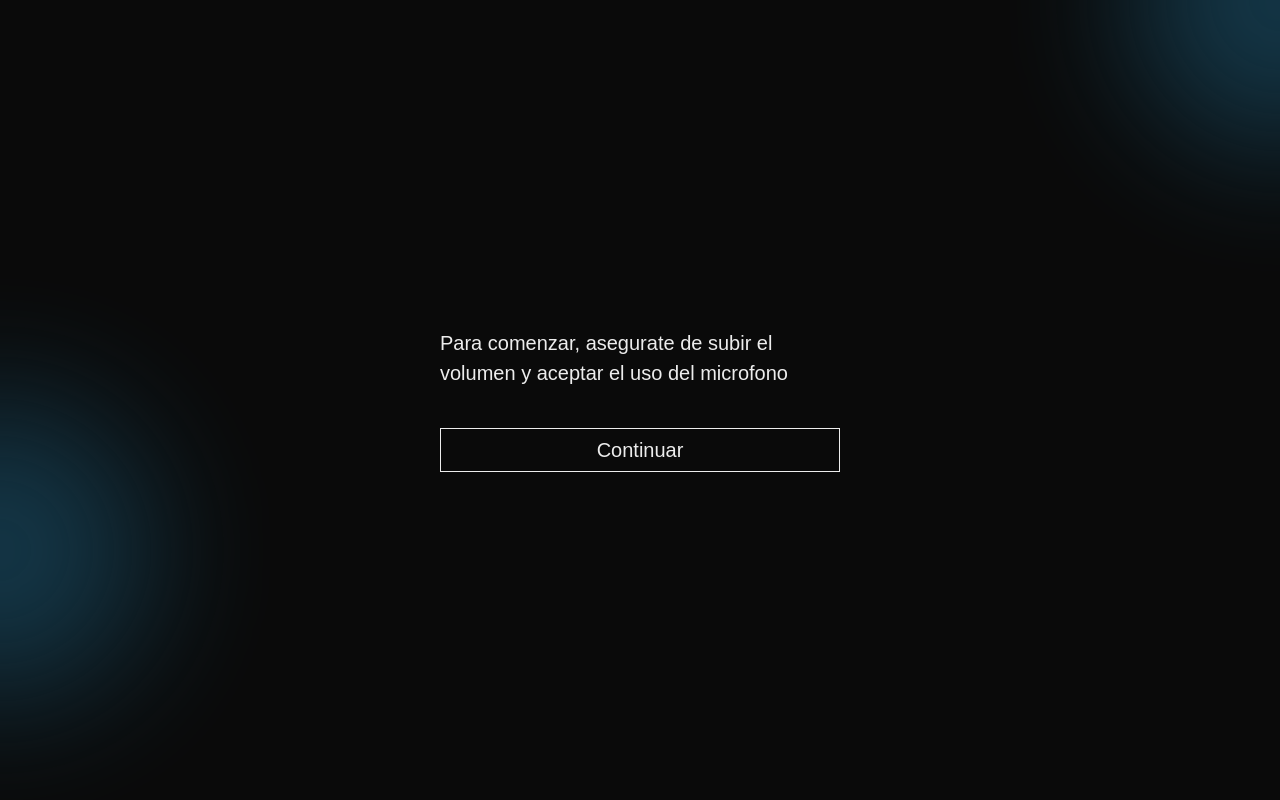
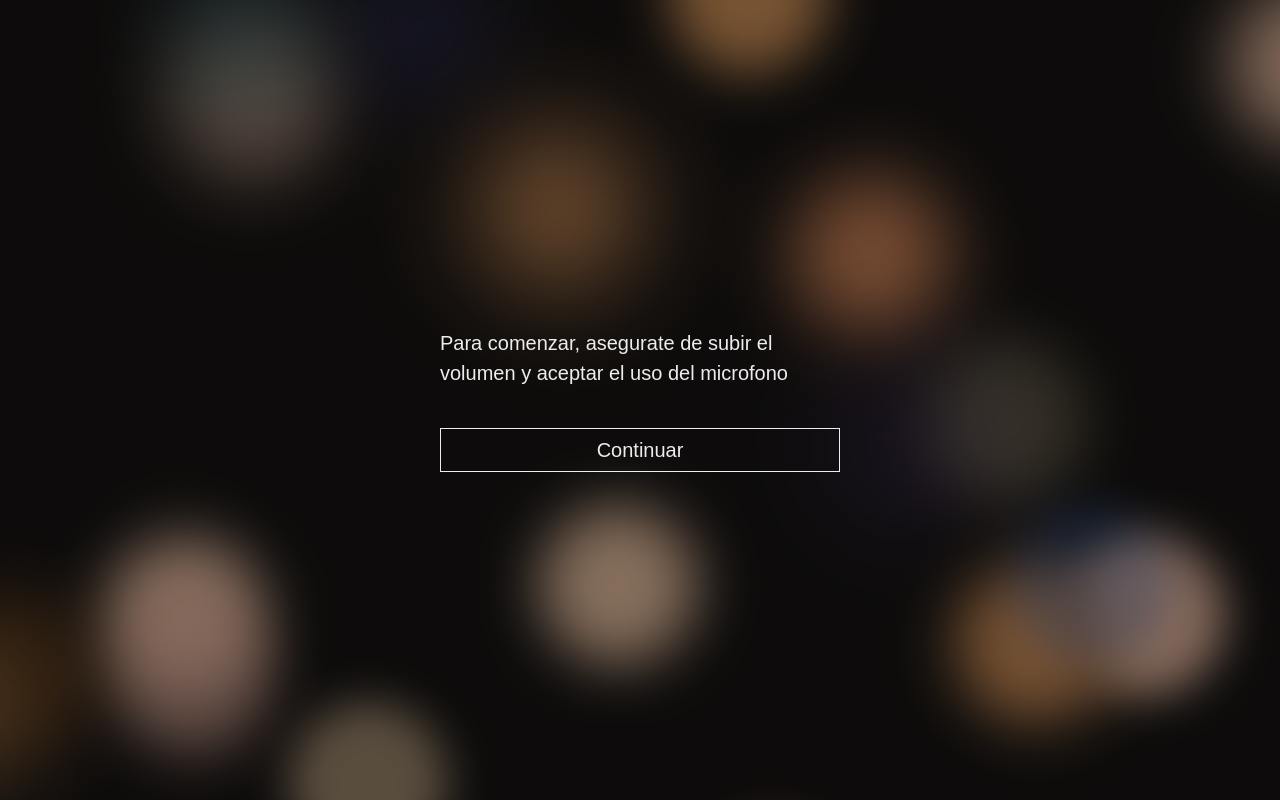
Before and after one commit to irvingexe/dania-birthday, a Next.js app: page / in a window 1280 px wide. Built offline with nearby package versions, Linux system fonts and the light colour scheme.

Commit message:
Bokeh background lights

```diff
--- /dev/null
+++ b/app/background.css
@@ -0,0 +1,204 @@
+.background {
+  width: 100vw;
+  height: 100vh;
+  background: #100d0c;
+  opacity: 0.5;
+}
+
+.background span {
+  width: 20vmin;
+  height: 20vmin;
+  border-radius: 20vmin;
+  backface-visibility: hidden;
+  position: absolute;
+  animation-name: move;
+  animation-duration: 6s;
+  animation-timing-function: linear;
+  animation-iteration-count: infinite;
+}
+.background span:nth-child(1) {
+  color: #ffc8ac;
+  top: 84%;
+  left: 98%;
+  animation-duration: 10.2s;
+  animation-delay: -0.9s;
+  transform-origin: 4vw 7vh;
+  box-shadow: -40vmin 0 13.1249320378vmin currentColor;
+}
+.background span:nth-child(2) {
+  color: #e48d5a;
+  top: 3%;
+  left: 81%;
+  animation-duration: 14.5s;
+  animation-delay: -8.2s;
+  transform-origin: 10vw -1vh;
+  box-shadow: -40vmin 0 9.4951267747vmin currentColor;
+}
+.background span:nth-child(3) {
+  color: #ffcbac;
+  top: 3%;
+  left: 79%;
+  animation-duration: 14.8s;
+  animation-delay: -7.9s;
+  transform-origin: 23vw 25vh;
+  box-shadow: 40vmin 0 8.6725346115vmin currentColor;
+}
+.background span:nth-child(4) {
+  color: #ffc8ac;
+  top: 14%;
+  left: 52%;
+  animation-duration: 15.2s;
+  animation-delay: -6s;
+  transform-origin: 25vw -6vh;
+  box-shadow: -40vmin 0 5.6865771889vmin currentColor;
+}
+.background span:nth-child(5) {
+  color: #ffd1ac;
+  top: 63%;
+  left: 67%;
+  animation-duration: 14.3s;
+  animation-delay: -9s;
+  transform-origin: -13vw 9vh;
+  box-shadow: -40vmin 0 7.2291203342vmin currentColor;
+}
+.background span:nth-child(6) {
+  color: #e49a5a;
+  top: 100%;
+  left: 67%;
+  animation-duration: 11.9s;
+  animation-delay: -1.7s;
+  transform-origin: 20vw -1vh;
+  box-shadow: 40vmin 0 7.5373874238vmin currentColor;
+}
+.background span:nth-child(7) {
+  color: #e4945a;
+  top: 72%;
+  left: 68%;
+  animation-duration: 11.5s;
+  animation-delay: -16s;
+  transform-origin: 6vw 8vh;
+  box-shadow: -40vmin 0 5.2065434971vmin currentColor;
+}
+.background span:nth-child(8) {
+  color: #ffeaac54;
+  top: 87%;
+  left: 72%;
+  animation-duration: 14.6s;
+  animation-delay: -2s;
+  transform-origin: -6vw -12vh;
+  box-shadow: -40vmin 0 7.6258139245vmin currentColor;
+}
+.background span:nth-child(9) {
+  color: #e49d5a;
+  top: 62%;
+  left: 65%;
+  animation-duration: 10.2s;
+  animation-delay: -2.5s;
+  transform-origin: -12vw 6vh;
+  box-shadow: 40vmin 0 6.6159056919vmin currentColor;
+}
+.background span:nth-child(10) {
+  color: #ffcdac;
+  top: 71%;
+  left: 29%;
+  animation-duration: 12s;
+  animation-delay: -13.8s;
+  transform-origin: -17vw 7vh;
+  box-shadow: -40vmin 0 7.377184314vmin currentColor;
+}
+.background span:nth-child(11) {
+  color: #2e70d24c;
+  top: 85%;
+  left: 21%;
+  animation-duration: 16s;
+  animation-delay: -2.5s;
+  transform-origin: 23vw 2vh;
+  box-shadow: -40vmin 0 5.2221148605vmin currentColor;
+}
+.background span:nth-child(12) {
+  color: #ffcbaca3;
+  top: 40%;
+  left: 15%;
+  animation-duration: 13.1s;
+  animation-delay: -10.9s;
+  transform-origin: 6vw 12vh;
+  box-shadow: -40vmin 0 9.6611968496vmin currentColor;
+}
+.background span:nth-child(13) {
+  color: #3c3e875f;
+  top: 41%;
+  left: 15%;
+  animation-duration: 10.7s;
+  animation-delay: -15.1s;
+  transform-origin: -23vw 21vh;
+  box-shadow: 40vmin 0 10.4696874453vmin currentColor;
+}
+.background span:nth-child(14) {
+  color: #ffc2ac9e;
+  top: 72%;
+  left: 94%;
+  animation-duration: 14.4s;
+  animation-delay: -1.2s;
+  transform-origin: -24vw -3vh;
+  box-shadow: 40vmin 0 6.9879476714vmin currentColor;
+}
+.background span:nth-child(15) {
+  color: #ffdbaca3;
+  top: 98%;
+  left: 83%;
+  animation-duration: 13.9s;
+  animation-delay: -2.4s;
+  transform-origin: -12vw 16vh;
+  box-shadow: 40vmin 0 5.487309549vmin currentColor;
+}
+.background span:nth-child(16) {
+  color: #e49f5a89;
+  top: 53%;
+  left: 54%;
+  animation-duration: 15.7s;
+  animation-delay: -0.4s;
+  transform-origin: -17vw -10vh;
+  box-shadow: 40vmin 0 12.3551962619vmin currentColor;
+}
+.background span:nth-child(17) {
+  color: #de7c2041;
+  top: 51%;
+  left: 59%;
+  animation-duration: 15.1s;
+  animation-delay: -14.9s;
+  transform-origin: -17vw -19vh;
+  box-shadow: 40vmin 0 8.118981392vmin currentColor;
+}
+.background span:nth-child(18) {
+  color: #573c875e;
+  top: 60%;
+  left: 93%;
+  animation-duration: 11.7s;
+  animation-delay: -8.7s;
+  transform-origin: -14vw -1vh;
+  box-shadow: -40vmin 0 13.5444040523vmin currentColor;
+}
+.background span:nth-child(19) {
+  color: #e49a5a;
+  top: 51%;
+  left: 22%;
+  animation-duration: 10.9s;
+  animation-delay: -3.7s;
+  transform-origin: 9vw 5vh;
+  box-shadow: 40vmin 0 13.3114647093vmin currentColor;
+}
+.background span:nth-child(20) {
+  color: #3c7a8766;
+  top: 44%;
+  left: 24%;
+  animation-duration: 15.6s;
+  animation-delay: -1.3s;
+  transform-origin: -8vw -12vh;
+  box-shadow: -40vmin 0 10.035154715vmin currentColor;
+}
+
+@keyframes move {
+  100% {
+    transform: translate3d(0, 0, 1px) rotate(360deg);
+  }
+}
--- /dev/null
+++ b/app/components/Background.js
@@ -0,0 +1,29 @@
+import React from 'react'
+import '@/app/background.css'
+
+export default function Background() {
+  return (
+    <div className="background">
+      <span></span>
+      <span></span>
+      <span></span>
+      <span></span>
+      <span></span>
+      <span></span>
+      <span></span>
+      <span></span>
+      <span></span>
+      <span></span>
+      <span></span>
+      <span></span>
+      <span></span>
+      <span></span>
+      <span></span>
+      <span></span>
+      <span></span>
+      <span></span>
+      <span></span>
+      <span></span>
+    </div>
+  )
+}
--- a/app/components/Cake.js
+++ b/app/components/Cake.js
@@ -11,6 +11,7 @@ import dania from "@/assets/dania.png";
 import bg from "@/assets/bg.jpg";
 import balloons from "@/assets/balloons2.webp"
 import Vara from "vara";
+import Background from "./Background.js";
 
 export default function Cake() {
   const [outAnimation, setOutAnimation] = useState(false);
@@ -231,12 +232,9 @@ export default function Cake() {
 
   return (
     <div className="w-full h-full overflow-hidden">
-      <div className="lights-container" />
+      <Background />
       <div id="fireworks" ref={fireworks} />
-      {/*<div className="candle-count-display">
-        Candles on the Cake: <span id="candleCount">{candleCount}</span>
-      </div>*/}
-      <div className="w-full h-full">
+      <div className="w-full h-full absolute top-0 left-0">
         <Image src={bg} alt="bg" className={`bg opacity-0 ${outAnimation ? "opacity-100" : ""}`} />
       </div>
       <div className={`surprise ${start ? 'visible' : ''} ${preAnim ? "move" : ""}`}>
--- a/app/globals.css
+++ b/app/globals.css
@@ -262,13 +262,14 @@ body {
 .hello button {
   border: solid 1px var(--foreground);
   padding: .3em 2em;
+  pointer-events: all;
 }
 
 .hello.hidden {
   opacity: 0;
 }
 
-.cake {
+*:not(button) {
   pointer-events: none;
 }
 
@@ -820,13 +821,13 @@ body {
 }
 
 /*///////////////////////////*/
-
+/*
 .lights-container::after,
 .lights-container::before {
   content: "";
   display: inline-block;
   position: absolute;
-  background: hsl(199, 56%, 18%);
+  background: hsla(42, 57%, 18%, 0.46);
   width: 300px;
   height: 300px;
   border-radius: 50%;
@@ -844,7 +845,9 @@ body {
   left: 0px;
   transform: translateX(-50%);
 }
+  */
 /*With gradient background*/
+/*
 .lights-container {
   background: radial-gradient(
       circle closest-corner at center 125px,
@@ -853,3 +856,4 @@ body {
     )
     no-repeat;
 }
+    */
```
